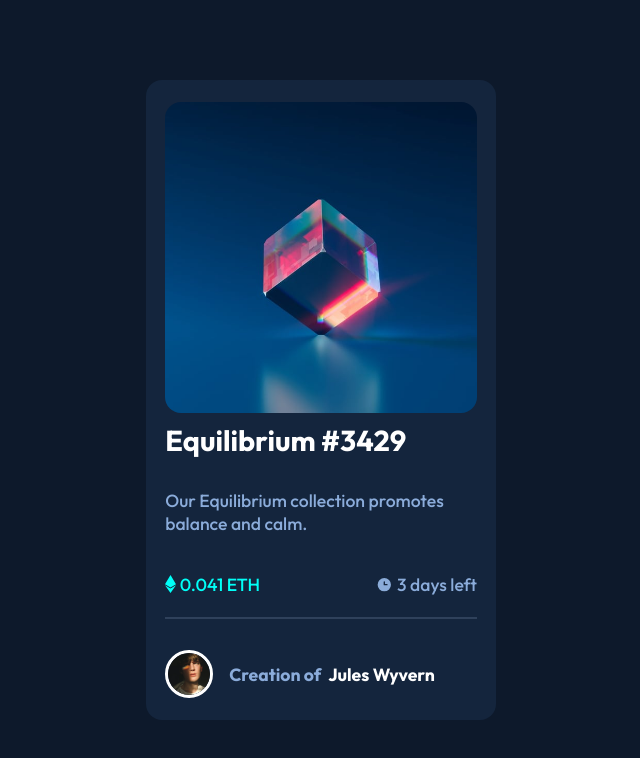
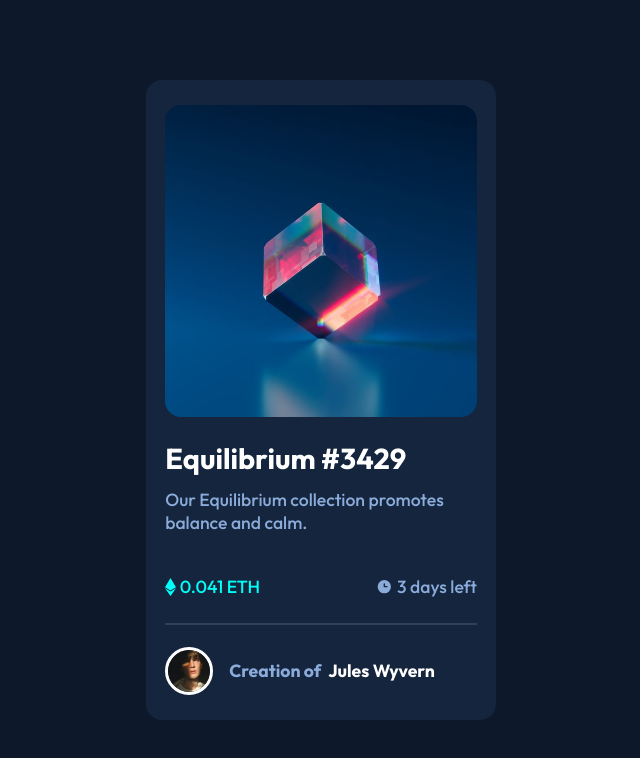
Before and after one commit to S4V10N/NFT-preview-page, a plain HTML site: page index.html in a window 1280 px wide. Shown: the whole page, without its empty margins (319-959 px from the left). Drawn offline with Linux system fonts and the light colour scheme.

Commit message:
fixedthe sizzing

```diff
--- a/css/styles.css
+++ b/css/styles.css
@@ -65,7 +65,7 @@ h1{
     font-weight: bold;
     color: var(--WHITE);
     font-size: 1.8rem;
-    margin-bottom: 1.4rem;
+    margin-top: 0.7rem;
 }
 p{
     color: var(--SOFT-BLUE);
@@ -82,7 +82,7 @@ section,section p{
 }
 hr{
     border: 1px solid var(--VERY-DARK-BLUE_LINE);
-    margin: 0rem 0rem 1.4rem 0rem;
+    margin: 0rem 0rem 0.6rem 0rem;
 }
 .creator{
     height: 3rem;
```
